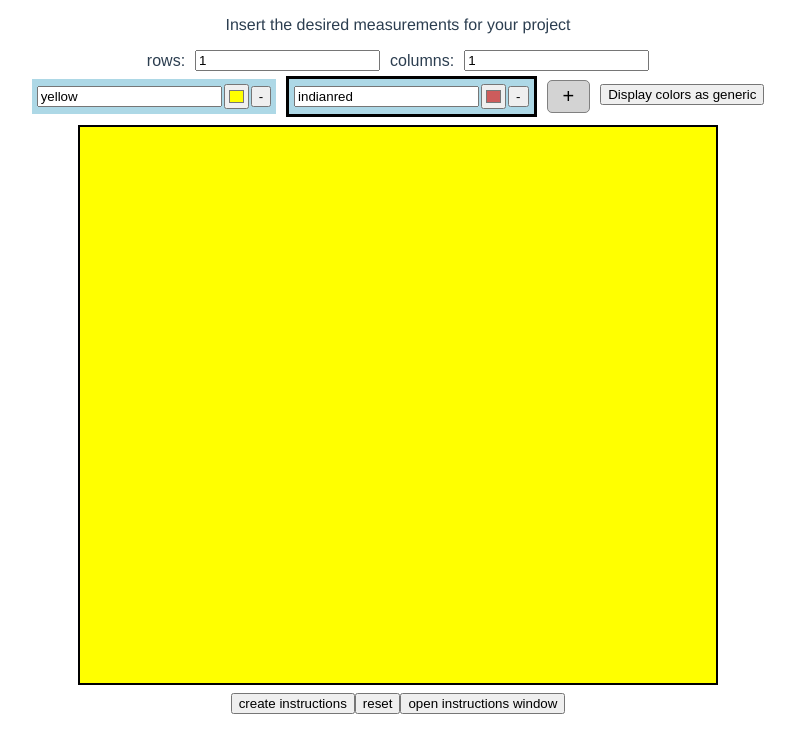
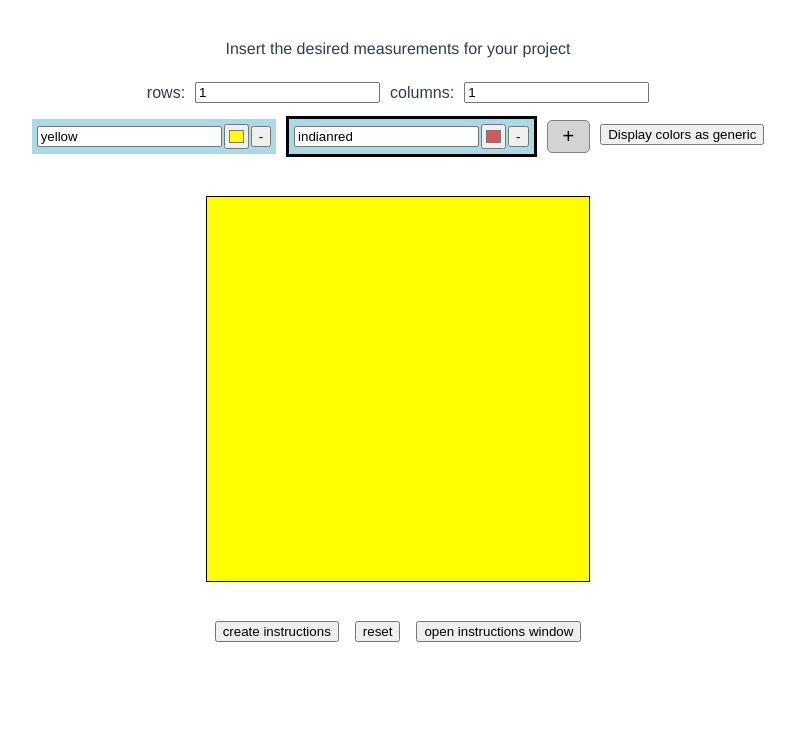
Before and after one commit to TootEgozy/tapestrymaster, a Vue app: page / in a window 1280 px wide. Shown: the top 752 px of the page, without its empty margins (242-1037 px from the left). Built offline with nearby package versions, Linux system fonts and the light colour scheme.

Commit message:
drawing table cells are always square

```diff
--- a/src/App.vue
+++ b/src/App.vue
@@ -170,4 +170,34 @@ export default {
     font-family: Arial, Helvetica, sans-serif;
   }
 }
+
+.app-body {
+  width: 100%;
+  height: 100%;
+  display: flex;
+  flex-direction: column;
+  align-items: center;
+  padding: 2vh 0;
+  gap: 2vh;
+}
+
+.inputs-container {
+  display: flex;
+  flex-direction: column;
+  align-items: center;
+  gap: 1vh;
+  margin-bottom: 1vh;
+}
+
+.table-buttons {
+  display: flex;
+  gap: 1rem;
+  justify-content: center;
+  margin-top: 1vh;
+}
+
+#drawing-table {
+  margin: 0 auto;
+}
+
 </style>
--- a/src/components/DrawingTable.vue
+++ b/src/components/DrawingTable.vue
@@ -21,6 +21,7 @@
             :selectedColor="selectedColor"
             :ref="`cellRef${rowIndex}-${columnIndex}`"
             :mousedown="mousedown"
+            :size="cellSize + 'px'"
         />
       </tr>
     </table>
@@ -40,7 +41,16 @@ export default {
   data() {
     return {
       mousedown: false,
+      cellSize: 0,
     }
+  },
+
+  mounted() {
+    this.calculateCellSize();
+    window.addEventListener("resize", this.calculateCellSize);
+  },
+  beforeUnmount() {
+    window.removeEventListener("resize", this.calculateCellSize);
   },
 
   watch: {
@@ -52,8 +62,13 @@ export default {
     createArray(length) {
       return Array.from(Array(length).keys());
     },
+    calculateCellSize() {
+      const maxTableSize = window.innerWidth * 0.30; // vw for minimum cell dimensions
+      const maxCells = Math.max(this.rows, this.columns);
+      this.cellSize = Math.floor(maxTableSize / maxCells);
+    },
     regenerateTable() {
-      // force vue to regenerate the table
+      this.calculateCellSize();
     },
     resetCellsColor() {
       for (let i = 0; i < this.rows; i++) {
@@ -79,25 +94,20 @@ export default {
 
 <style lang="scss">
 
-/* TODO: make the td a fixed square (in relation to width or length or whatever) and the table width and height dynamic */
 .drawing-table-container {
+  width: 30vw;
+  height: 30vw;
   display: flex;
+  justify-content: center;
   align-items: center;
-  justify-content: center;
-  margin: 1vh 1vw 1vh 1vw;
+  margin: 0 auto;
+  padding: 1rem;
+
   #drawing-table {
-    min-width: 50vw;
-    min-height: 70vh;
+    table-layout: fixed;
     border-collapse: collapse;
-    td {
-      border: solid 2px black;
-    }
-    .blue {
-      background-color: blue;
-    }
-    .orange {
-      background-color: orange;
-    }
+    margin: 0;
+    padding: 0;
   }
 }
 
--- a/src/components/TableCell.vue
+++ b/src/components/TableCell.vue
@@ -1,41 +1,40 @@
 <template>
   <td
-      :style="{ backgroundColor: currentColor.RGB}"
-      :class="[currentColor.genericName, currentColor.name]"
-      @click.prevent="changeColor"
-      @mouseover.prevent="handleMouseOver"
+    :style="{
+      backgroundColor: currentColor.RGB,
+      width: size,
+      height: size,
+    }"
+    :class="[currentColor.genericName, currentColor.name]"
+    @click.prevent="changeColor"
+    @mouseover.prevent="handleMouseOver"
   >
   </td>
 </template>
-
 <script>
-
 export default {
-  name: 'TableCell',
-
-  props: ['colors', 'selectedColor', 'mousedown'],
-
+  name: "TableCell",
+  props: ["colors", "selectedColor", "mousedown", "size"],
   data() {
     return {
       colorIndex: 0,
-      currentColor: { RGB: '000000'},
-    }
+      currentColor: { RGB: "000000" },
+    };
   },
-
+  mounted() {
+    this.currentColor = this.colors[this.colorIndex];
+  },
   methods: {
     changeColor() {
-      // this.colorIndex = (this.colorIndex === this.colors.length - 1) ? 0 : this.colorIndex + 1;
-      // this.currentColor = this.colors[this.colorIndex];
       this.currentColor = this.selectedColor;
     },
     resetColor() {
       this.currentColor = this.colors[0];
     },
     handleMouseOver() {
-      if(this.mousedown) this.changeColor();
-    }
+      if (this.mousedown) this.changeColor();
+    },
   },
-
   watch: {
     'colors.length': function() {
       const currentColorDeleted = !this.colors.find((color) => color.id === this.currentColor.id);
@@ -43,22 +42,29 @@ export default {
       this.colorIndex = this.colors.findIndex((color) => color.id === this.currentColor.id);
     },
   },
-
-  mounted() {
-    this.currentColor = this.colors[this.colorIndex];
-  },
-
-}
+};
 </script>
 
-<style lang="scss">
- td {
-    border: solid 2px black;
- }
-  .blue {
-    background-color: blue;
+
+<style lang="scss" scoped>
+td {
+  position: relative;
+  padding: 0;
+  border: 1px solid black;
+  width: 100%;
+
+  &::before {
+    content: "";
+    display: block;
+    padding-top: 100%;
   }
-  .orange {
-    background-color: orange;
+
+  > * {
+    position: absolute;
+    top: 0;
+    left: 0;
+    right: 0;
+    bottom: 0;
   }
+}
 </style>
```
Also changed, not shown: todo.txt.
